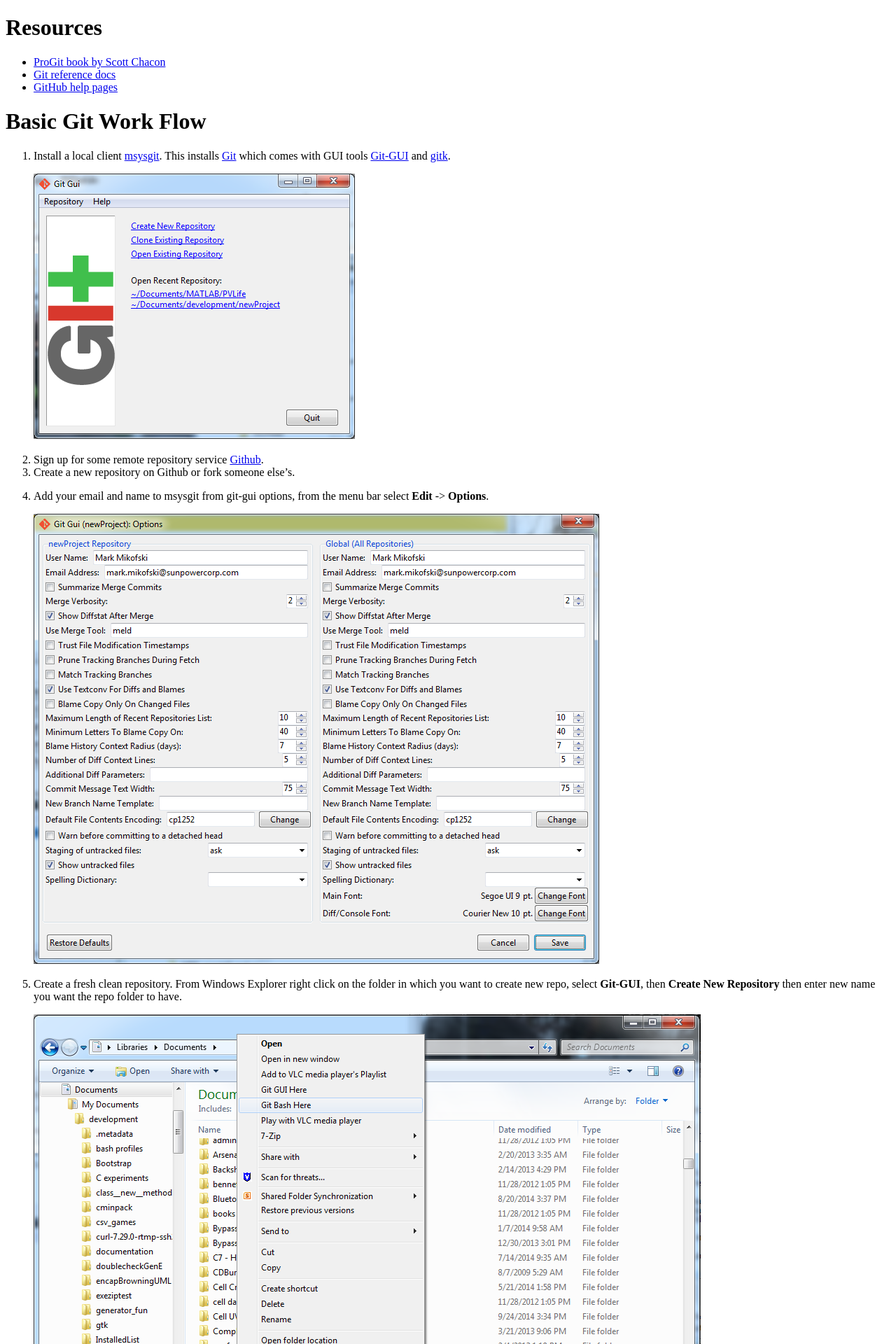
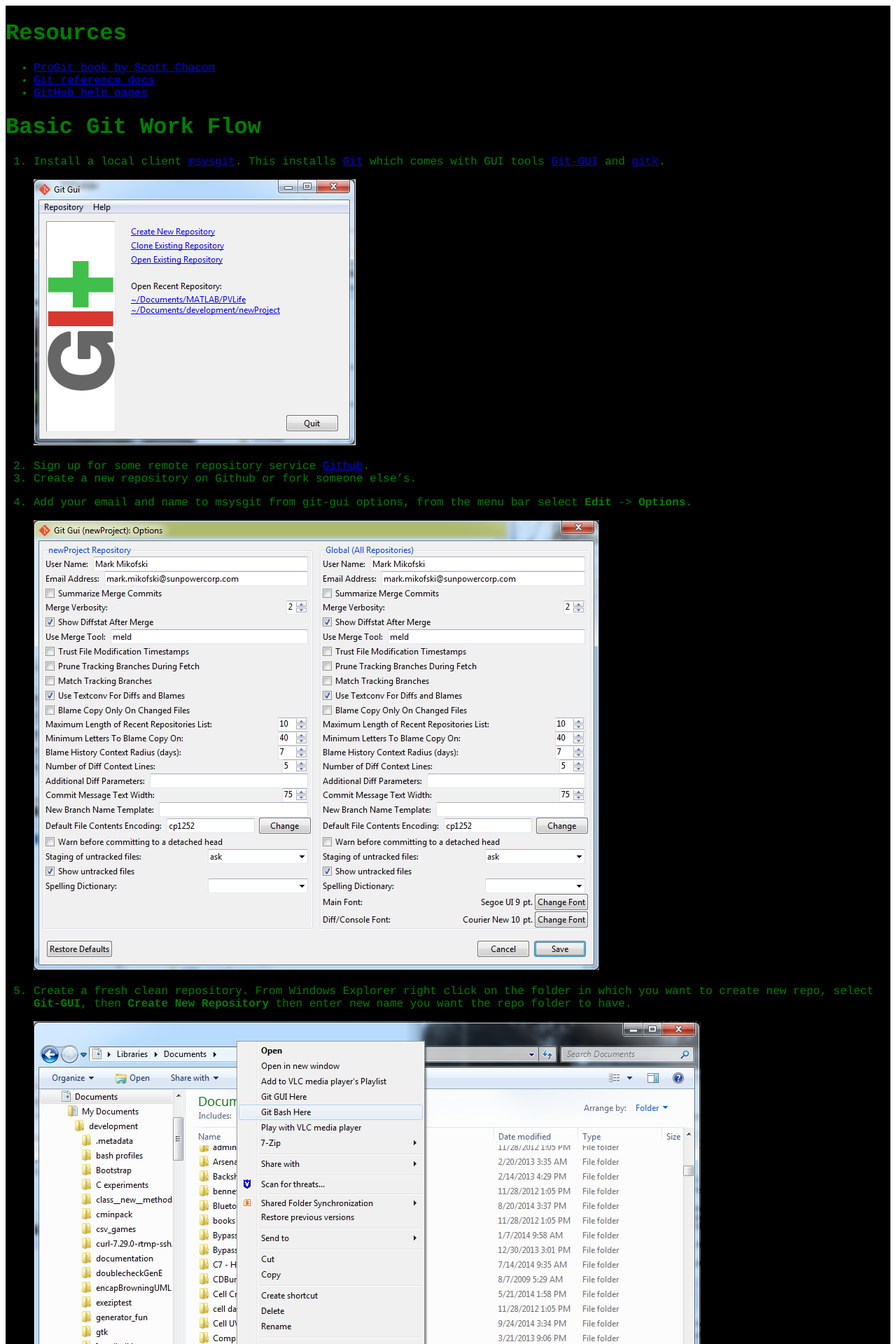
Before and after one commit to mikofski/BasicGitWorkFlow, a Jekyll site: the page built from index.md, in a window 1280 px wide. Shown: the top 1920 px of the page at 70% size. Built offline with Jekyll 4.4.1, drawn with Linux system fonts in a browser that asks for light colours.

Commit message:
use id for content

```diff
--- a/_layouts/default.html
+++ b/_layouts/default.html
@@ -2,14 +2,15 @@
 <html>
 <head>
 <style>
-.poop {
+#content {
   background-color: black;
   color: green;
   align-content: center;
+  font-family: courier;
 </style>
 </head>
 <body>
-<div>
+<div id="content">
 {{ content }}
 </div>
 </body>
```
